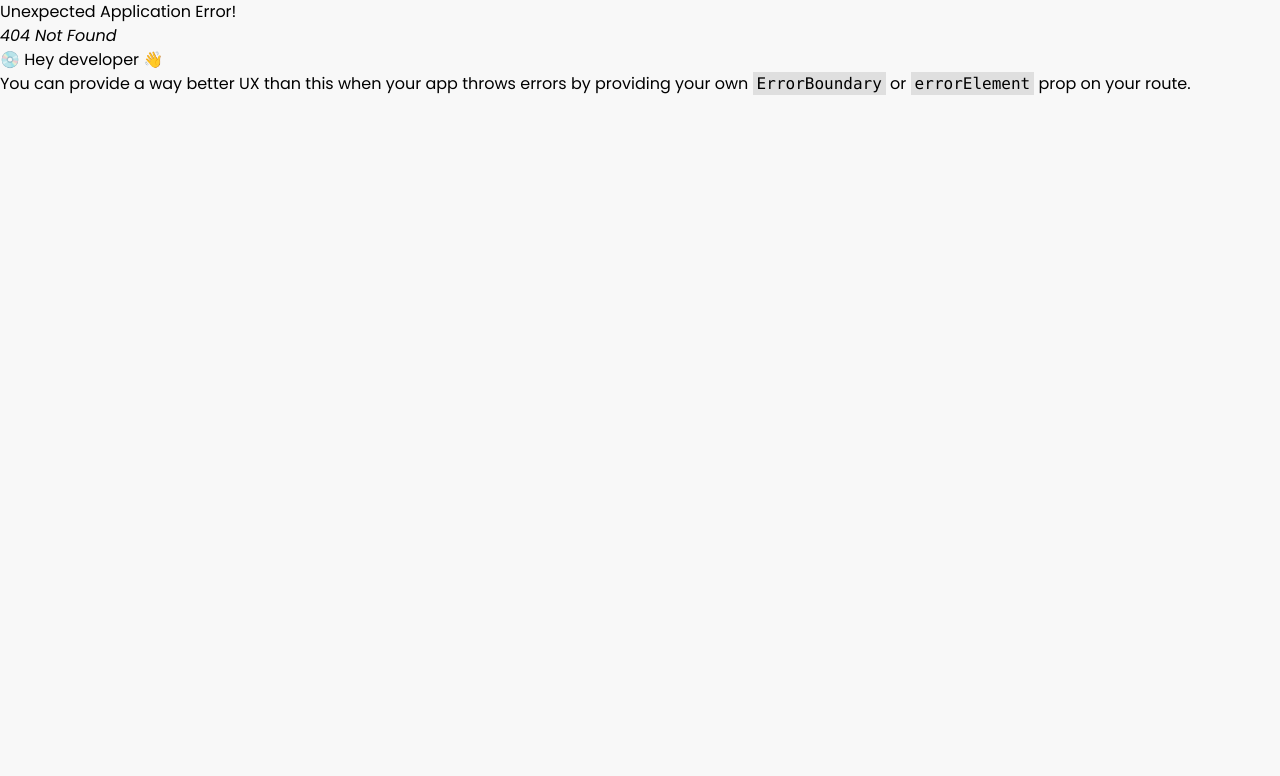
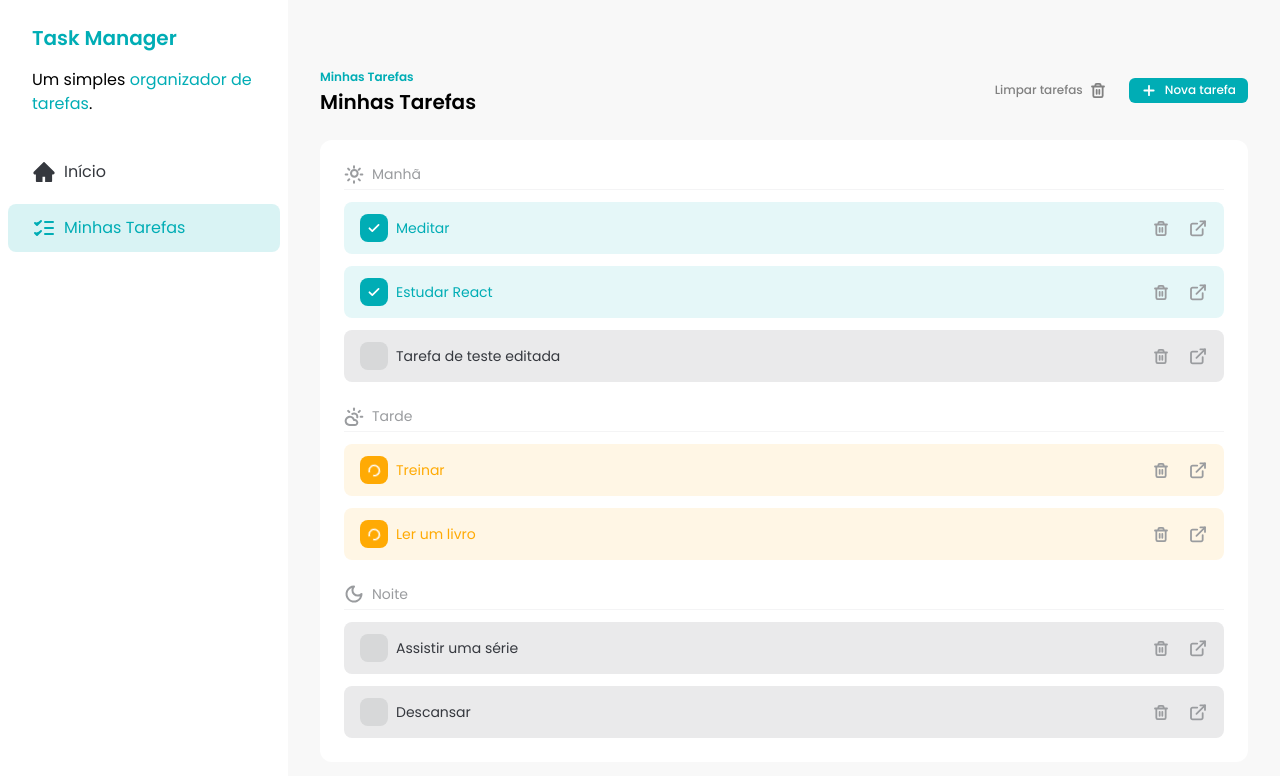
Before and after one commit to DevRogerFer/to-do-app, a React (Vite) app: page /tasks in a window 1280 px wide. Before the commit this address had no page. Shown: the top 776 px of the page. Built offline with nearby package versions, Linux system fonts and the light colour scheme; data requests are answered from the project's data file.

Commit message:
feat: add home and tasks page

```diff
--- a/src/components/Sidebar.jsx
+++ b/src/components/Sidebar.jsx
@@ -3,7 +3,7 @@
 
 const Sidebar = () => {
   return (
-    <div className="h-screen w-72 bg-white">
+    <div className="h-screen w-72 min-w-72 bg-white">
       <div className="space-y-4 px-8 py-6">
         <h1 className="text-xl font-semibold text-brand-primary">
           Task Manager
@@ -15,11 +15,11 @@
       </div>
 
       <div className="flex flex-col gap-2 p-2">
-        <SidebarButton color="unselected">
+        <SidebarButton href="/" color="unselected">
           <HomeIcon />
           Início
         </SidebarButton>
-        <SidebarButton color="selected">
+        <SidebarButton href="/tasks" color="selected">
           <TasksIcon />
           Minhas Tarefas
         </SidebarButton>
--- a/src/components/SidebarButton.jsx
+++ b/src/components/SidebarButton.jsx
@@ -1,7 +1,7 @@
 import PropTypes from "prop-types"
 import { tv } from "tailwind-variants"
 
-const SidebarButton = ({ children, color }) => {
+const SidebarButton = ({ children, color, href }) => {
   const sidebar = tv({
     base: "flex items-center gap-2 rounded-lg px-6 py-3",
     variants: {
@@ -13,7 +13,7 @@
   })
 
   return (
-    <a href="#" className={sidebar({ color })}>
+    <a href={href} className={sidebar({ color })}>
       {children}
     </a>
   )
--- /dev/null
+++ b/src/pages/Home.jsx
@@ -0,0 +1,11 @@
+import Sidebar from "../components/Sidebar"
+
+const HomePage = () => {
+  return (
+    <div className="flex">
+      <Sidebar />
+    </div>
+  )
+}
+
+export default HomePage
--- /dev/null
+++ b/src/pages/Tasks.jsx
@@ -0,0 +1,13 @@
+import Sidebar from "../components/Sidebar"
+import Tasks from "../components/Tasks"
+
+function TasksPage() {
+  return (
+    <div className="flex">
+      <Sidebar />
+      <Tasks />
+    </div>
+  )
+}
+
+export default TasksPage
```
Also changed, not shown: src/main.jsx (+7 -2 lines).
